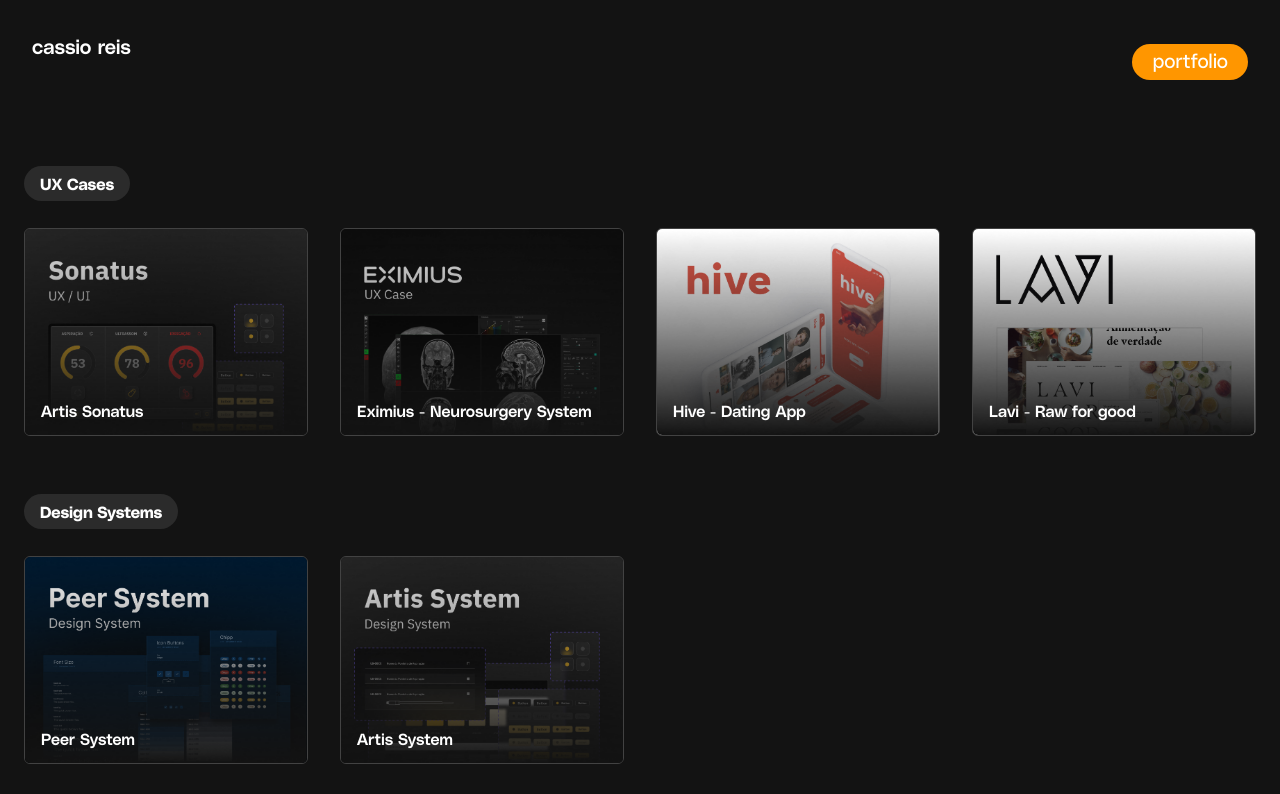
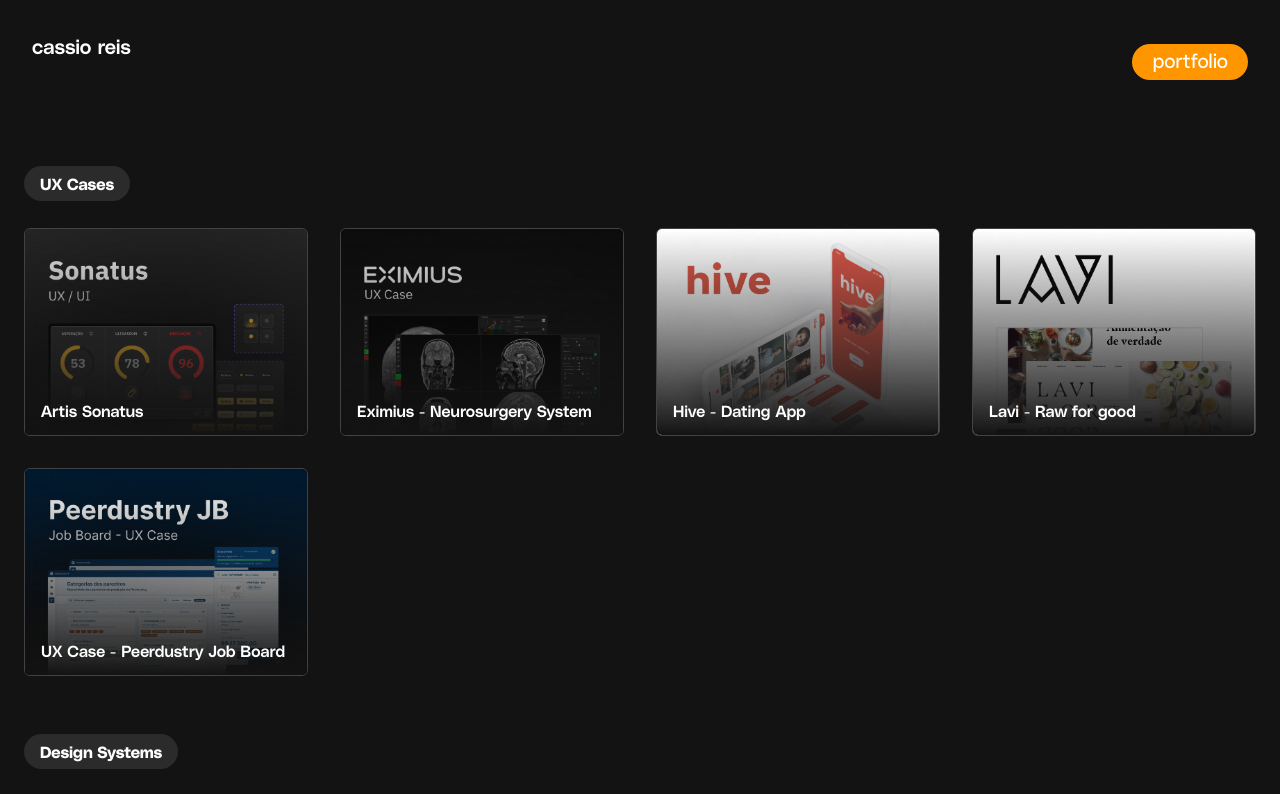
Before and after one commit to creisbarbosa/cassio-website, a Next.js app: page /works in a window 1280 px wide. Shown: the top 794 px of the page. Built offline with nearby package versions, Linux system fonts and the light colour scheme.

Commit message:
New UX Case

```diff
--- a/src/pages/works.tsx
+++ b/src/pages/works.tsx
@@ -17,6 +17,7 @@
 import Hive from "../../public/hive.png"
 import Lavi from "../../public/lavi.png"
 import Vertice from "../../public/vertice.png"
+import PeerUx from "../../public/peer-ux-case.png"
 
 import Cover from "../../public/work_bg.png"
 import Head from "next/head";
@@ -134,6 +135,13 @@
     cover: Vertice,
     tag: "UI"
   },
+  {
+    id: 17,
+    title: "UX Case - Peerdustry Job Board",
+    href: "https://www.figma.com/proto/HGeVk8XNG1anPz0NkL5XJc/UX-Case---Peerdustry-Job-Board?page-id=0%3A1&node-id=1-3&viewport=460%2C429%2C0.11&scaling=scale-down-width",
+    cover: PeerUx,
+    tag: "UX"
+  },
 ]
 
 export default function Works() {
```
Also changed, not shown: public/peer-ux-case.png (added).
